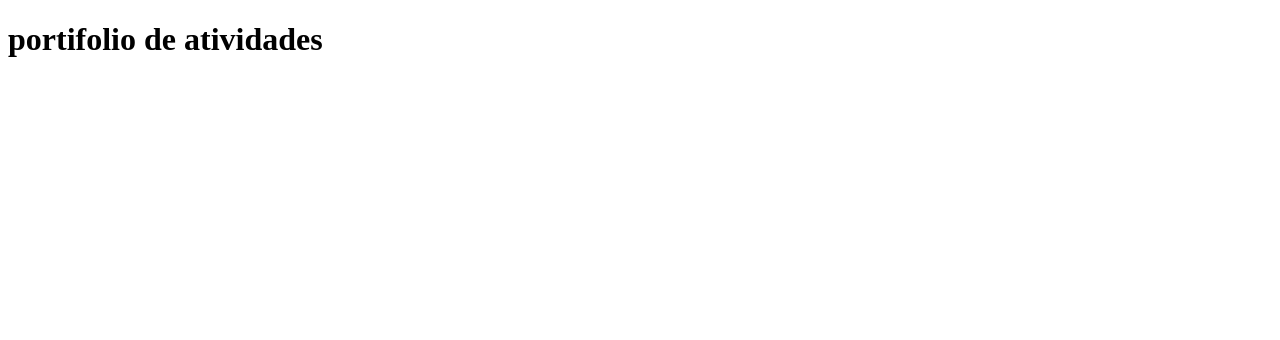
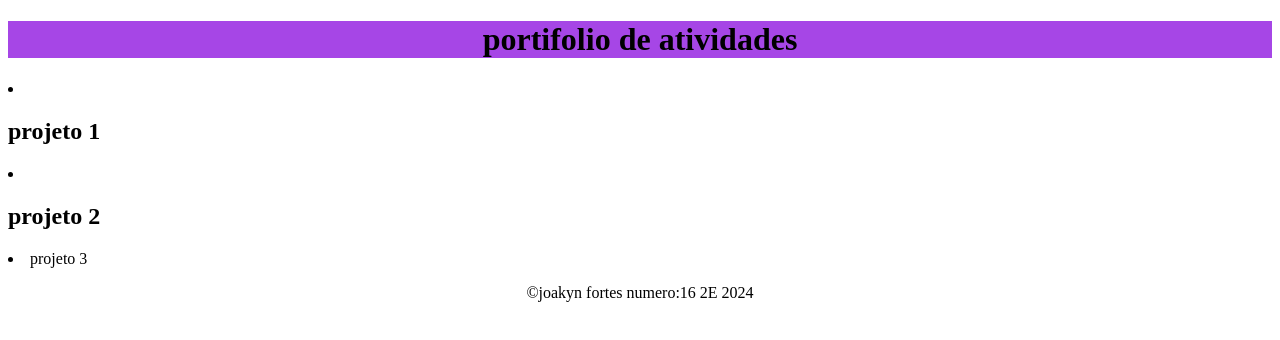
Before and after one commit to joakynfortes/solo-one, a plain HTML site: page index.html in a window 1280 px wide. Drawn offline with Linux system fonts and the light colour scheme.

Commit message:
Add files via upload

```diff
--- a/index.html
+++ b/index.html
@@ -4,16 +4,32 @@
 <head>
     <meta charset="UTF-8">
     <meta name="viewport" content="width=device-width, initial-scale=1.0">
-    <title>Document</title>
+    <title>documentos </title>
     <link rel="stylesheet" href="style.css">
 </head>
 <body>
+    <header>
     <div class="portifolio">
 
-        <h1> portifolio de atividades   </h1>
+        <h1>portifolio de atividades</h1>
 
     </div>
+</header>
 
+    <main>
+       </ul class="produtos">
+             <li>
+                <h2>projeto 1 </h2>
+            </li>
+            <li>
+                <h2>projeto 2 </h2>
+            </li>
+           <li>projeto 3 </li>
 
+        </ul>
+        <main>
+            <footer>
+            <p class="copyright"> &copy;joakyn fortes numero:16 2E 2024</p>
+        </footer>
 </body>
 </html>
--- a/style.css
+++ b/style.css
@@ -0,0 +1,10 @@
+header {
+    font-size: medium;
+    background-color: rgb(166, 70, 230);
+}
+p {
+    text-align: center;
+}
+h1
+    {text-align: center;
+}
```
